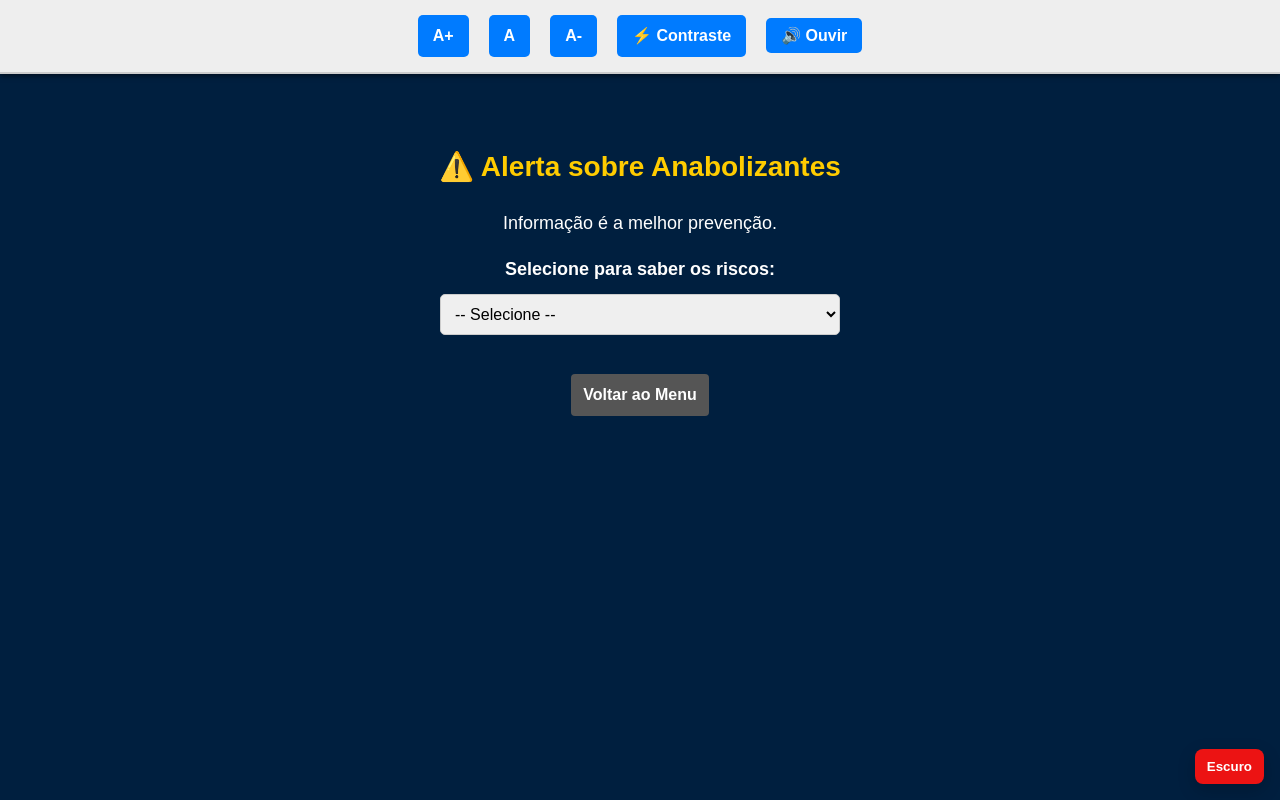
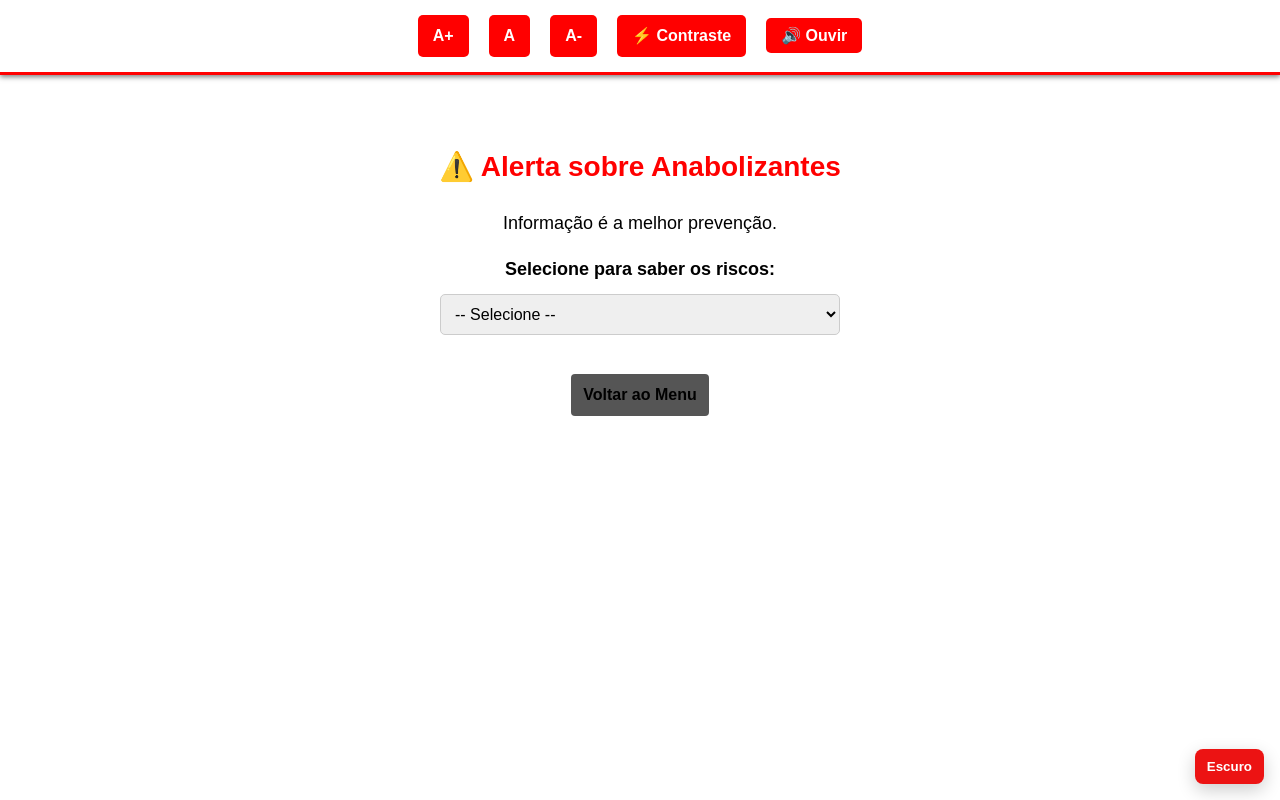
Before and after one commit to Miguel-DevMag/Academia, a PHP site: page /anabolizante.php in a window 1280 px wide. Run offline with PHP 8.4, Linux system fonts and the light colour scheme.

Commit message:
Update style.css

```diff
--- a/style.css
+++ b/style.css
@@ -307,3 +307,27 @@ input, textarea, select {
     background: #fff;
     color: #333;
 }
+
+/* ============================
+   MODO CLARO (aplicado com a classe .light-theme no <html>)
+   Cores obrigatórias: branco, preto, vermelho
+   ============================ */
+.light-theme body, .light-theme {
+    background-color: #ffffff !important;
+    color: #000000 !important;
+}
+.light-theme a { color: #000000 !important; }
+.light-theme .titulo-vermelho { color: #ff0000 !important; }
+.light-theme .btn-nav,
+.light-theme button[type="submit"],
+.light-theme #barra-acessibilidade button,
+.light-theme #barra-acessibilidade .btn-acess {
+    background-color: #ff0000 !important; /* vermelho primário */
+    color: #ffffff !important;
+    border-color: transparent !important;
+}
+.light-theme #barra-acessibilidade { background-color: #ffffff !important; border-bottom: 3px solid #ff0000 !important; }
+.light-theme .info-box, .light-theme .video-container { background-color: #ffffff; color: #000; border-left-color: #ff0000; }
+
+/* garante foco visível no modo claro */
+.light-theme a:focus, .light-theme button:focus, .light-theme input:focus { outline: 3px solid #ff0000; outline-offset: 2px; }
```
